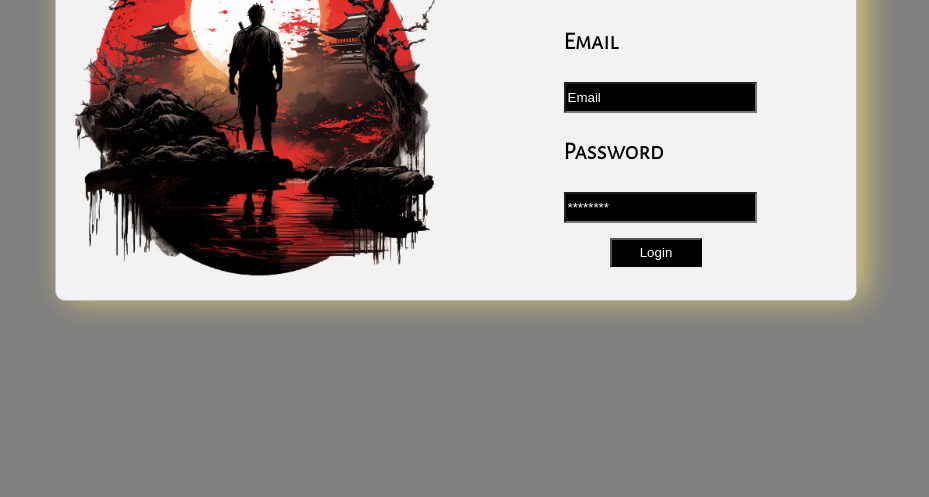
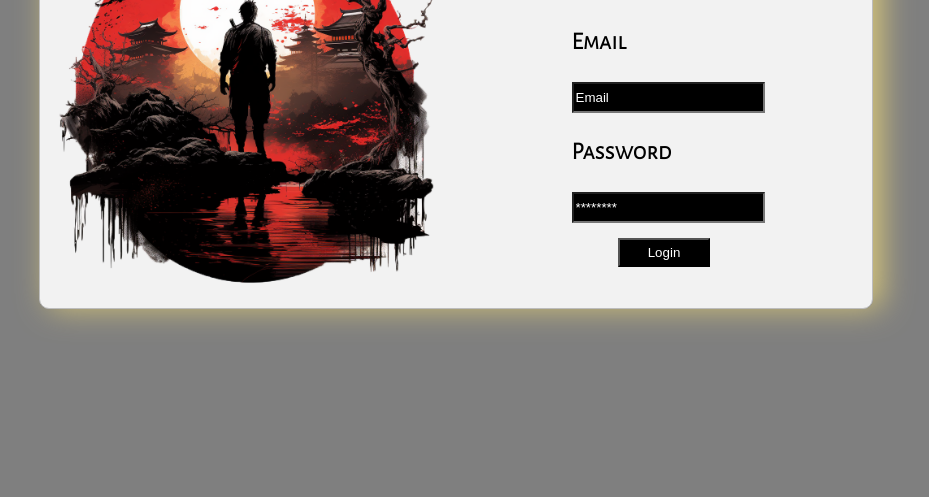
Before and after one commit to gildonnie/login-project, a plain HTML site: page index.html in a window 1280 px wide. Shown: the part 303-800 px from the top of the page, without its empty margins (184-1113 px from the left). Drawn offline with Linux system fonts and the light colour scheme.

Commit message:
upadate css

```diff
--- a/style.css
+++ b/style.css
@@ -16,7 +16,7 @@ body {
   display: flex;
   min-height: 300px;
   min-width: 400px;
-  width: 800px;
+  width: 65%;
   border: 1px solid red;
   background-color: rgba(255, 255, 255, 0.9);
   border: solid #BDBDBD 1px;
```
